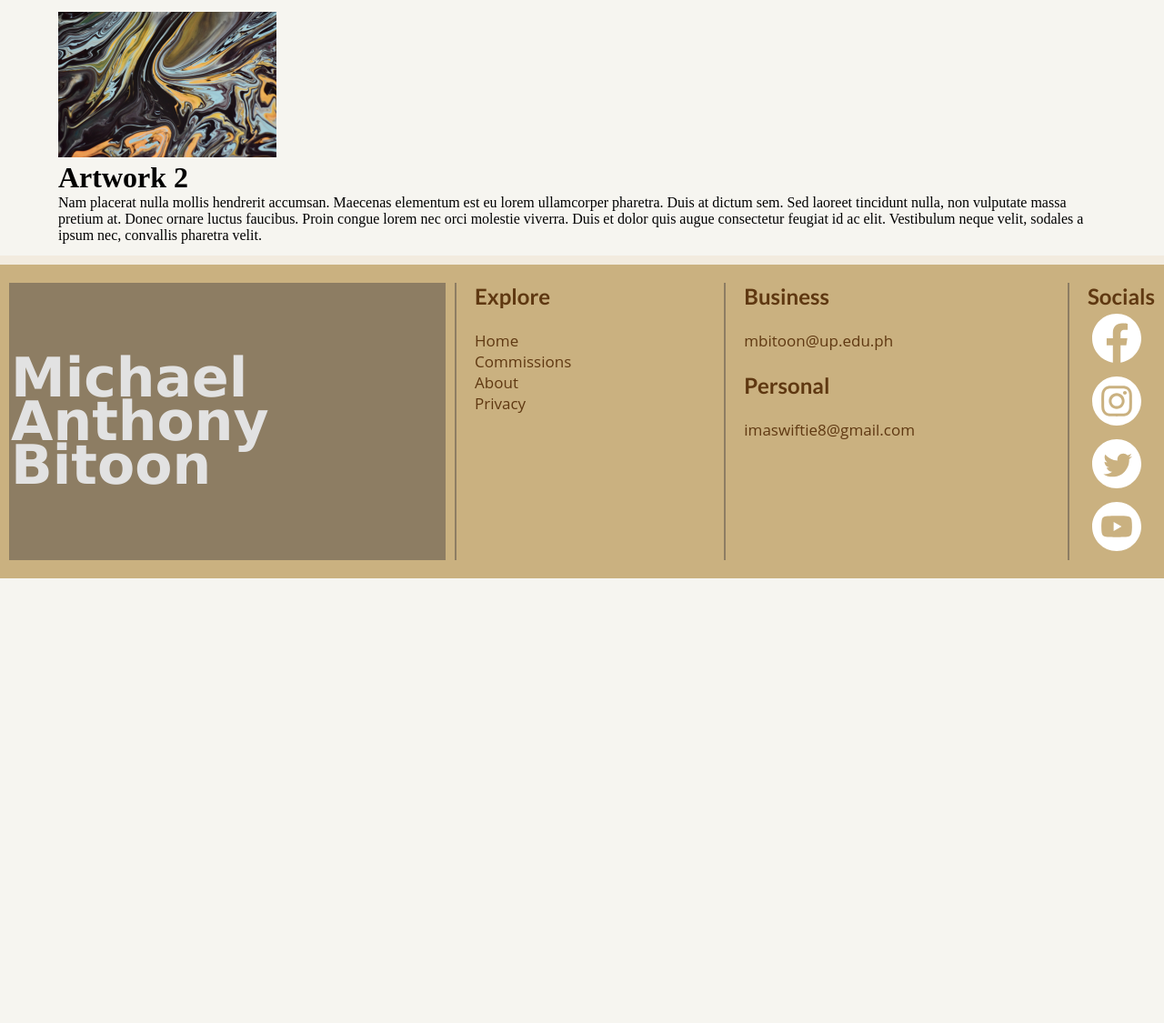
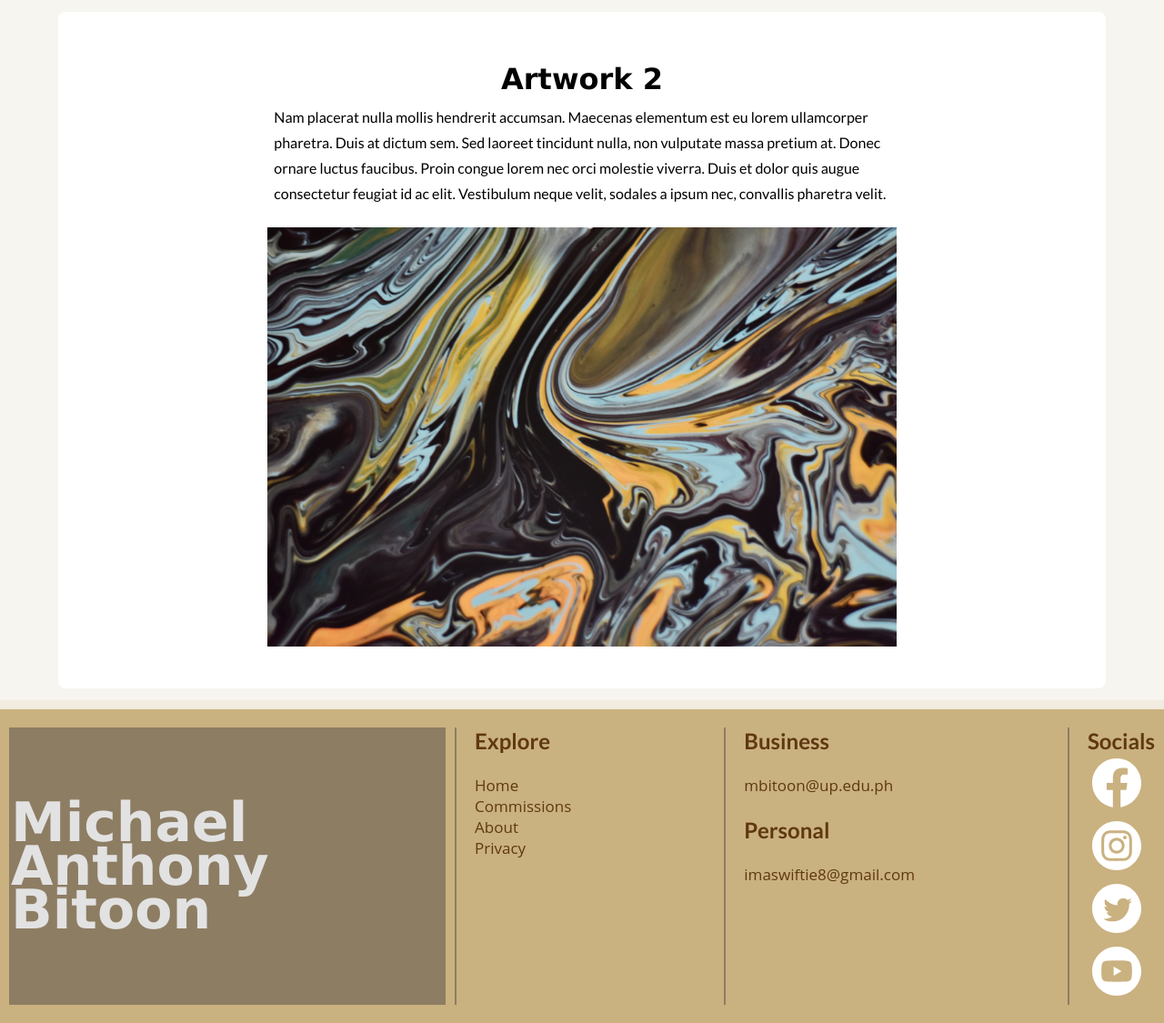
Before and after one commit to mictony6/ArtPortfolio, a Django app: page /item/11 in a window 1280 px wide. Shown: the part 52-1177 px from the top of the page at 91% size. Before the commit the page ends 688 px from the top, so only its background shows below. Run offline with Django 4.2, Linux system fonts and the light colour scheme; data comes from the database, SQL or seed files in the repository.

Commit message:
added styles to item detail page

```diff
--- a/pages/static/css/styles.css
+++ b/pages/static/css/styles.css
@@ -720,3 +720,40 @@ footer h1 {
 .item img:hover {
     opacity: 0.9;
 }
+
+
+.item-card {
+    background-color: white;
+    border-radius: 8px;
+    line-height: 1.75;
+    width: 100%;
+    height: auto;
+    padding: 2% 0;
+    /* box-shadow: 0px 10px 10px 0px rgba(0, 0, 0, 0.20); */
+
+
+}
+
+.item-section {
+    display: block;
+    margin: 2% 20%;
+}
+
+.item-title {
+    text-align: center;
+    font-family: var(--heading-font);
+
+}
+
+.item-desc {
+    font-family: var(--main-font);
+    font-size: 16px;
+    word-break: break-word;
+    padding: 0 1%;
+}
+
+#item-image {
+    display: block;
+    max-width: 100%;
+    height: auto;
+}
--- /dev/null
+++ b/pages/static/js/detail.js
@@ -0,0 +1 @@
+let image = document.getElementById("item-image");
--- a/pages/templates/detail.html
+++ b/pages/templates/detail.html
@@ -1,18 +1,25 @@
 {% extends 'base.html' %}
+{% load static %}
 
 {% block content %}
 <div class="centered">
     <div class="item-card">
-        <div class="item-image">
-            <img style="width: 240px" src="{{subject.image.url}}">
+        <div class="item-section">
+            <div class="item-title">
+                <h1>{{subject.title}}</h1>
+            </div>
+            <div class="item-desc">
+                <p>{{subject.description}}</p>
+            </div>
         </div>
-        <div class="item-title">
-            <h1>{{subject.title}}</h1>
-        </div>
-        <div class="item-desc">
-            <p>{{subject.description}}</p>
+        <div class="item-section">
+                <img id = "item-image" src="{{subject.image.url}}" alt="">
         </div>
     </div>
 </div>
 
 {% endblock content %}
+
+{% block script %}
+<script src="{% static 'js/detail.js' %}"></script>
+{% endblock script %}
```
